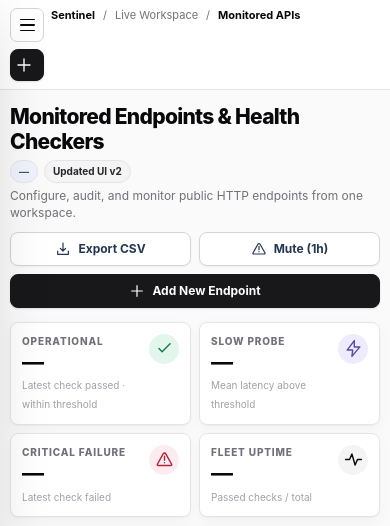
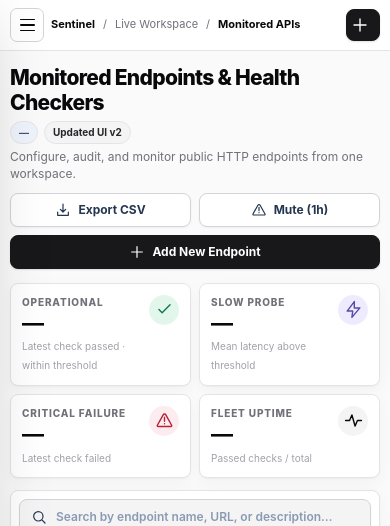
Before and after one commit to hariyadav2124/API-Performance-Monitor, a Flask app: page / in a window 390 px wide. Shown: the top 526 px of the page. Run offline with Flask 3, Linux system fonts and the light colour scheme; data that the repository does not hold is empty; some libraries are stand-ins or nearby versions.

Commit message:
Refresh current dashboard screenshots

```diff
--- a/static/css/app.css
+++ b/static/css/app.css
@@ -382,3 +382,9 @@ tbody tr[data-row]:focus-visible td{outline:2px solid #71717a;outline-offset:-2p
   .api-stat{padding:8px}
   .table-actions .button{padding:4px 6px;font-size:10px}
 }
+
+@media(max-width:520px){
+  .top{align-items:center;flex-wrap:nowrap}
+  .top .crumb{flex:1 1 auto;min-width:0;max-width:none;white-space:nowrap}
+  .top .actions{width:auto;flex:0 0 auto;justify-content:flex-end}
+}
--- a/templates/index.html
+++ b/templates/index.html
@@ -1,4 +1,4 @@
-<!doctype html><html lang="en"><head><meta charset="utf-8"><meta name="viewport" content="width=device-width,initial-scale=1"><meta name="description" content="API Sentinel — real-time public API performance and health monitoring dashboard."><title>API Sentinel · Monitoring</title><link rel="stylesheet" href="/static/css/bootstrap.min.css?v=20261121-12"><link rel="stylesheet" href="/static/css/app.css?v=20261121-12"><script defer src="/assets/plotly.min.js"></script><script defer src="/static/js/app.js?v=20261121-12"></script></head>
+<!doctype html><html lang="en"><head><meta charset="utf-8"><meta name="viewport" content="width=device-width,initial-scale=1"><meta name="description" content="API Sentinel — real-time public API performance and health monitoring dashboard."><title>API Sentinel · Monitoring</title><link rel="stylesheet" href="/static/css/bootstrap.min.css?v=20261121-13"><link rel="stylesheet" href="/static/css/app.css?v=20261121-13"><script defer src="/assets/plotly.min.js"></script><script defer src="/static/js/app.js?v=20261121-13"></script></head>
 <body><svg class="sprite" xmlns="http://www.w3.org/2000/svg"><defs>
 {% for name,path in {
 'pulse':'M2 12h5l3-7 4 14 3-7h5','grid':'M3 3h7v7H3zm11 0h7v7h-7zM3 14h7v7H3zm11 0h7v7h-7z','stack':'M12 3 3 8l9 5 9-5-9-5zM3 12l9 5 9-5M3 16l9 5 9-5','chart':'M3 3v18h18M7 15l4-4 4 2 6-7','alert':'M12 8v5m0 3h.01M10.3 4.8 3 18a1 1 0 0 0 .9 1.5h16.2A1 1 0 0 0 21 18L13.7 4.8a2 2 0 0 0-3.4 0z','gear':'M9 3h6l1 4 4 1v7l-4 1-1 4H9l-1-4-4-1V8l4-1zM12 9a3 3 0 1 0 0 6 3 3 0 0 0 0-6','clock':'M12 7v5l3 2M22 12a10 10 0 1 1-20 0 10 10 0 1 1 20 0','download':'M12 3v12m-4-4 4 4 4-4M4 15v5h16v-5','plus':'M12 4v16M4 12h16','check':'m5 12 4 4L19 6','bolt':'m13 2-9 12h7l-1 8 10-12h-7z','search':'M21 21l-5-5M18 11a7 7 0 1 1-14 0 7 7 0 0 1 14 0','arrow':'m9 6 6 6-6 6','globe':'M22 12a10 10 0 1 1-20 0 10 10 0 1 1 20 0M2 12h20M12 2c-5 5-5 15 0 20 5-5 5-15 0-20','lock':'M6 10h12v11H6zm2 0V7a4 4 0 0 1 8 0v3','dots':'M4 12h.01m8 0h.01m8 0h.01'}.items() %}<symbol id="i-{{name}}" viewBox="0 0 24 24"><path d="{{path}}"/></symbol>{% endfor %}</defs></svg>
```
Also changed, not shown: README.md, 2 other files.
